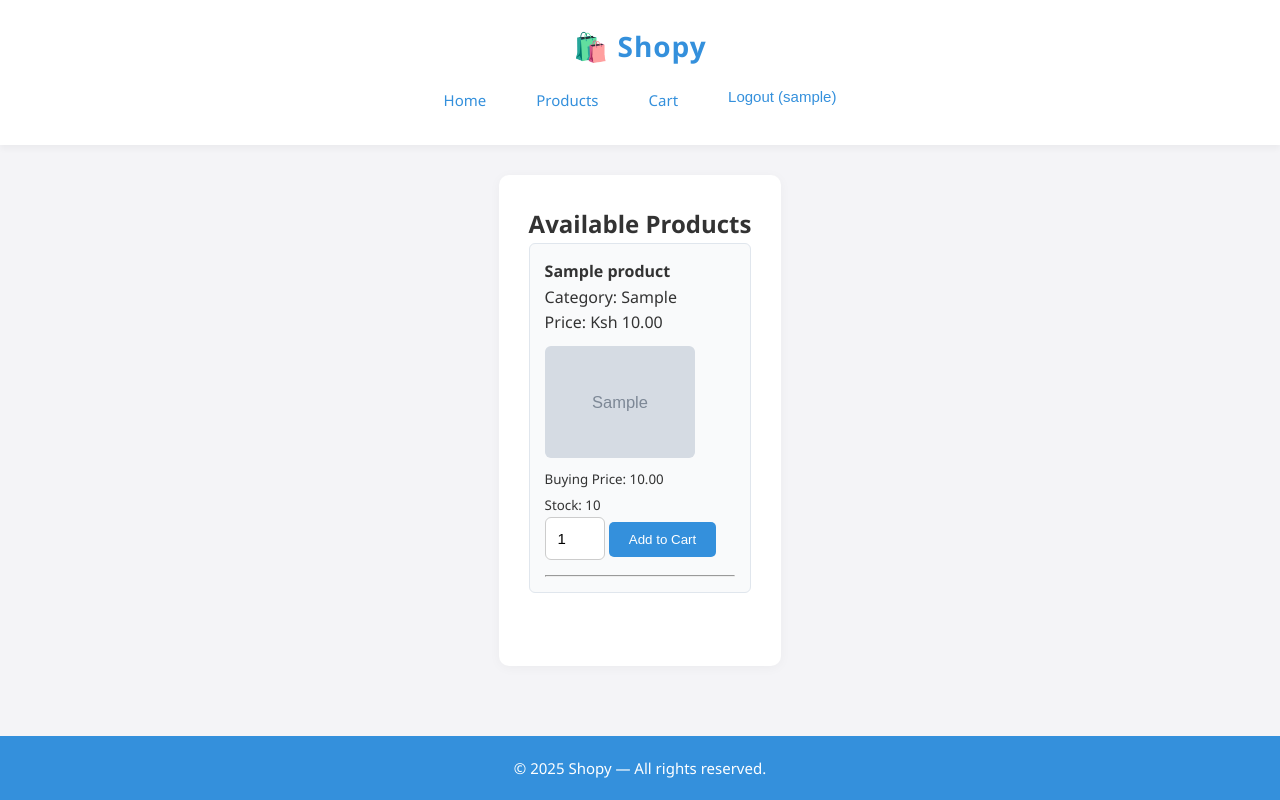
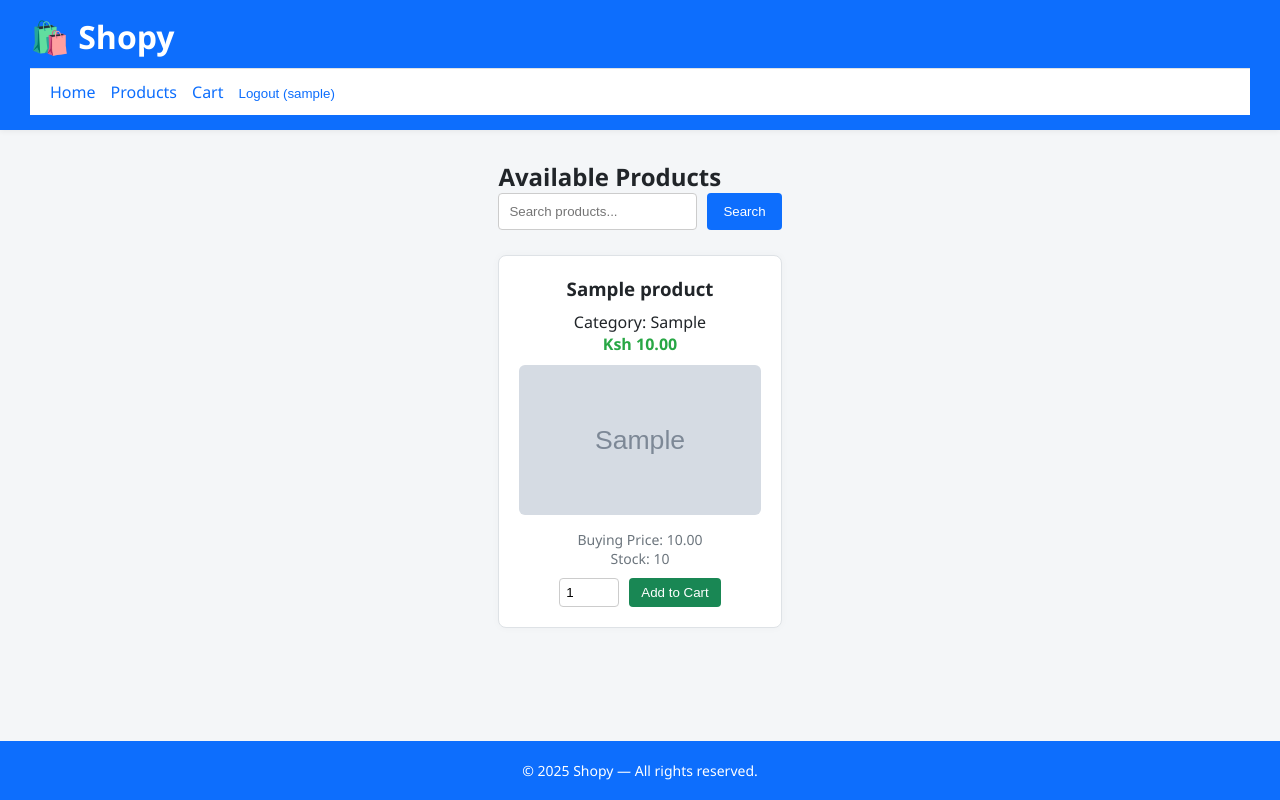
Before and after one commit to Wafula206/shopy, a Django app: page /products/ in a window 1280 px wide. Run offline with Django 5.2, Linux system fonts and the light colour scheme; a user stored in the database is signed in; tables that the repository leaves empty hold one stand-in row (values such as "Sample post"); grey boxes marked "Sample" are stand-in pictures; parts of the project's set-up code (start-up, migrations or seed data) failed here and were passed over.

Commit message:
implemented a search functionality on product and styled

```diff
--- a/products/views.py
+++ b/products/views.py
@@ -1,6 +1,14 @@
 from django.shortcuts import render
+from django.db.models import Q
 from .models import Product
 
 def product_list(request):
-    products = Product.objects.filter(is_active=True)
+    query = request.GET.get('q')
+    products = Product.objects.all()
+
+    if query:
+        products = products.filter(
+            Q(name__icontains=query) | Q(category__icontains=query)
+        )
+
     return render(request, 'products/product_list.html', {'products': products})
--- a/static/css/style.css
+++ b/static/css/style.css
@@ -1,4 +1,3 @@
-/* Reset and Base */
 * {
     margin: 0;
     padding: 0;
@@ -6,158 +5,176 @@
 }
 
 body {
-    font-family: 'Poppins', 'Segoe UI', sans-serif;
-    background-color: #f4f4f7;
-    color: #333;
-    min-height: 100vh;
+    font-family: 'Segoe UI', sans-serif;
+    background-color: #f4f6f8;
+    color: #212529;
     display: flex;
     flex-direction: column;
-    line-height: 1.6;
-}
-
-/* Links */
-a {
-    color: #3490dc;
-    text-decoration: none;
-    transition: 0.3s ease;
-}
-a:hover {
-    color: #1d72b8;
-    text-decoration: underline;
+    min-height: 100vh;
 }
 
 /* Header */
 header {
-    background-color: #fff;
-    box-shadow: 0 4px 6px rgba(0, 0, 0, 0.04);
-    padding: 1.5rem 0;
+    background-color: #0d6efd;
+    color: white;
+    padding: 15px 30px;
+    box-shadow: 0 2px 5px rgba(0, 0, 0, 0.05);
 }
 
 header h1 {
-    text-align: center;
-    color: #3490dc;
-    font-size: 28px;
-    font-weight: 600;
-    letter-spacing: 1px;
+    margin-bottom: 10px;
 }
 
-/* Navigation */
 nav {
     display: flex;
-    justify-content: center;
-    gap: 20px;
     flex-wrap: wrap;
-    margin-top: 10px;
+    gap: 15px;
+    align-items: center;
+    background-color: #ffffff;
+    padding: 12px 20px;
+    border-top: 1px solid #dee2e6;
 }
 
 nav a,
 nav form button {
-    padding: 8px 14px;
-    font-size: 15px;
+    color: #0d6efd;
     font-weight: 500;
-    color: #3490dc;
-    background-color: transparent;
-    border: 1px solid transparent;
-    border-radius: 4px;
-    transition: 0.3s ease;
+    text-decoration: none;
+    background: transparent;
+    border: none;
     cursor: pointer;
+    transition: 0.2s;
 }
 
 nav a:hover,
 nav form button:hover {
-    background-color: #e6f0fa;
-    border-color: #cbe1f1;
+    text-decoration: underline;
 }
 
-/* Main */
+/* Main content */
 main {
     flex: 1;
-    max-width: 900px;
-    margin: 30px auto;
     padding: 30px;
-    background: #fff;
-    border-radius: 10px;
-    box-shadow: 0 2px 12px rgba(0, 0, 0, 0.04);
+    max-width: 1200px;
+    margin: auto;
+}
+
+/* Search form */
+.search-form {
+    display: flex;
+    gap: 10px;
+    margin-bottom: 25px;
+}
+
+.search-form input[type="text"] {
+    flex: 1;
+    padding: 10px;
+    border: 1px solid #ccc;
+    border-radius: 4px;
+}
+
+.search-form button {
+    padding: 10px 16px;
+    background-color: #0d6efd;
+    color: white;
+    border: none;
+    border-radius: 4px;
+    cursor: pointer;
+}
+
+.search-form button:hover {
+    background-color: #0b5ed7;
+}
+
+/* Product grid */
+.product-grid {
+    display: grid;
+    grid-template-columns: repeat(auto-fit, minmax(240px, 1fr));
+    gap: 20px;
+}
+
+.product-card {
+    background-color: #fff;
+    border: 1px solid #dee2e6;
+    padding: 20px;
+    border-radius: 8px;
+    text-align: center;
+    box-shadow: 0 0 8px rgba(0, 0, 0, 0.03);
+}
+
+.product-card h3 {
+    margin-bottom: 10px;
+}
+
+.product-card .price {
+    color: #28a745;
+    font-weight: bold;
+    margin-bottom: 10px;
+}
+
+.product-image {
+    width: 100%;
+    max-height: 150px;
+    object-fit: cover;
+    margin-bottom: 10px;
+    border-radius: 6px;
+}
+
+/* Cart form */
+.cart-form {
+    display: flex;
+    justify-content: center;
+    gap: 10px;
+    margin-top: 10px;
+}
+
+.cart-form input[type="number"] {
+    width: 60px;
+    padding: 6px;
+    border: 1px solid #ccc;
+    border-radius: 4px;
+}
+
+.cart-form button {
+    padding: 6px 12px;
+    background-color: #198754;
+    color: white;
+    border: none;
+    border-radius: 4px;
+    cursor: pointer;
+}
+
+.cart-form button:hover {
+    background-color: #157347;
+}
+
+/* Staff-only details */
+.staff-only {
+    font-size: 14px;
+    color: #6c757d;
 }
 
 /* Footer */
 footer {
-    background-color: #3490dc;
-    color: #fff;
+    background-color: #0d6efd;
+    color: white;
     text-align: center;
-    padding: 20px;
-    font-size: 15px;
+    padding: 20px 0;
+    font-size: 14px;
     margin-top: 40px;
 }
 
-/* Forms */
-form input,
-form select,
-form textarea {
-    width: 100%;
-    padding: 12px;
-    margin-bottom: 15px;
-    border: 1px solid #ccc;
-    border-radius: 6px;
-    font-size: 15px;
-    background-color: #fff;
-}
-
-form button {
-    padding: 10px 20px;
-    background-color: #3490dc;
-    color: #fff;
-    border: none;
-    border-radius: 5px;
-    font-weight: 500;
-    transition: 0.3s;
-    cursor: pointer;
-}
-form button:hover {
-    background-color: #2779bd;
-}
-
-/* Lists / Cart Items */
-ul {
-    list-style: none;
-    padding: 0;
-}
-
-ul li {
-    background-color: #f9fafb;
-    padding: 15px;
-    margin-bottom: 10px;
-    border: 1px solid #e0e6ed;
-    border-radius: 6px;
-}
-
-/* Images */
-img {
-    max-width: 100%;
-    height: auto;
-    border-radius: 6px;
-    margin-top: 10px;
-}
-
-/* Alert Message */
-.alert {
-    background-color: #e6ffed;
-    color: #2e7d32;
-    border-left: 4px solid #66bb6a;
-    padding: 12px 18px;
-    border-radius: 4px;
-    margin-bottom: 15px;
-}
-
 /* Responsive */
-@media (max-width: 640px) {
-    main {
-        margin: 20px;
-        padding: 20px;
+@media (max-width: 600px) {
+    .product-grid {
+        grid-template-columns: 1fr;
     }
 
     nav {
         flex-direction: column;
-        gap: 12px;
+    }
+
+    .cart-form {
+        flex-direction: column;
     }
 }
--- a/templates/products/product_list.html
+++ b/templates/products/product_list.html
@@ -2,30 +2,36 @@
 
 {% block content %}
 <h2>Available Products</h2>
-<ul>
+
+<form method="get" action="{% url 'product_list' %}" class="search-form">
+    <input type="text" name="q" placeholder="Search products..." value="{{ request.GET.q }}">
+    <button type="submit">Search</button>
+</form>
+
+<div class="product-grid">
     {% for product in products %}
-        <li>
-            <strong>{{ product.name }}</strong><br>
-            Category: {{ product.category }}<br>
-            Price: Ksh {{ product.selling_price }}<br>
+        <div class="product-card">
+            <h3>{{ product.name }}</h3>
+            <p>Category: {{ product.category }}</p>
+            <p class="price">Ksh {{ product.selling_price }}</p>
 
             {% if product.image %}
-                <img src="{{ product.image.url }}" width="150"><br>
+                <img src="{{ product.image.url }}" class="product-image">
             {% endif %}
 
             {% if user.is_staff %}
-                <small>Buying Price: {{ product.buying_price }}</small><br>
-                <small>Stock: {{ product.stock }}</small><br>
+                <p class="staff-only">Buying Price: {{ product.buying_price }}</p>
+                <p class="staff-only">Stock: {{ product.stock }}</p>
             {% endif %}
 
-            <form action="{% url 'cart_add' product.id %}" method="post">
-    {% csrf_token %}
-    <input type="number" name="quantity" value="1" min="1" style="width: 60px;">
-    <button type="submit">Add to Cart</button>
-</form>
-
-            <hr>
-        </li>
+            <form action="{% url 'cart_add' product.id %}" method="post" class="cart-form">
+                {% csrf_token %}
+                <input type="number" name="quantity" value="1" min="1">
+                <button type="submit">Add to Cart</button>
+            </form>
+        </div>
+    {% empty %}
+        <p>No products found.</p>
     {% endfor %}
-</ul>
+</div>
 {% endblock %}
```
